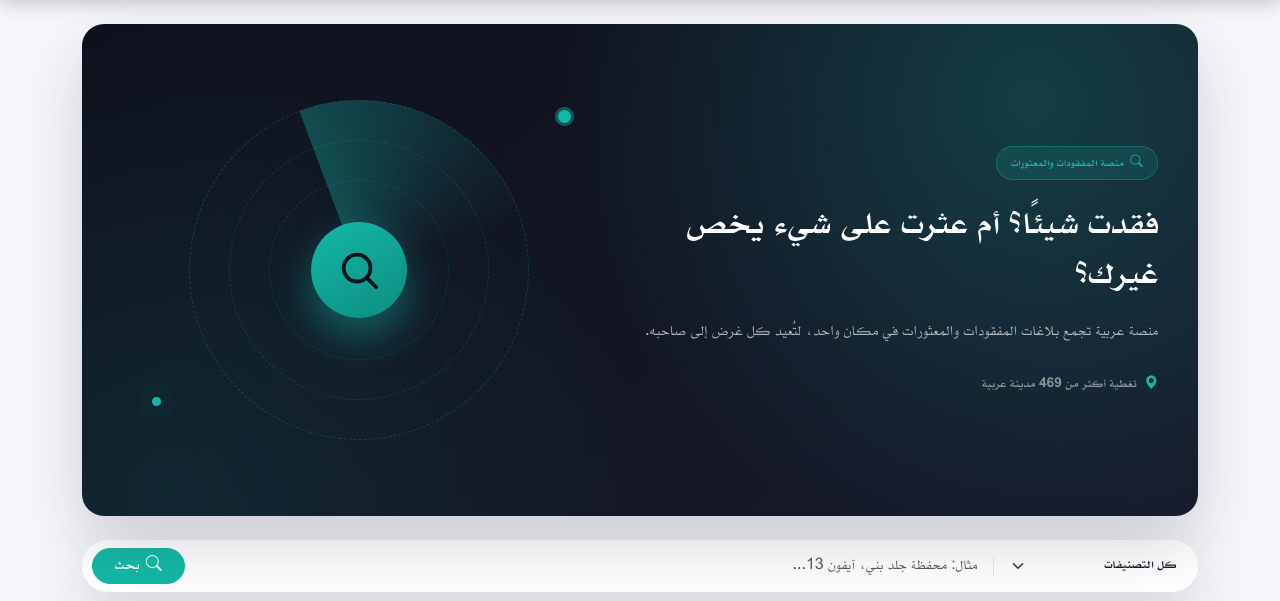
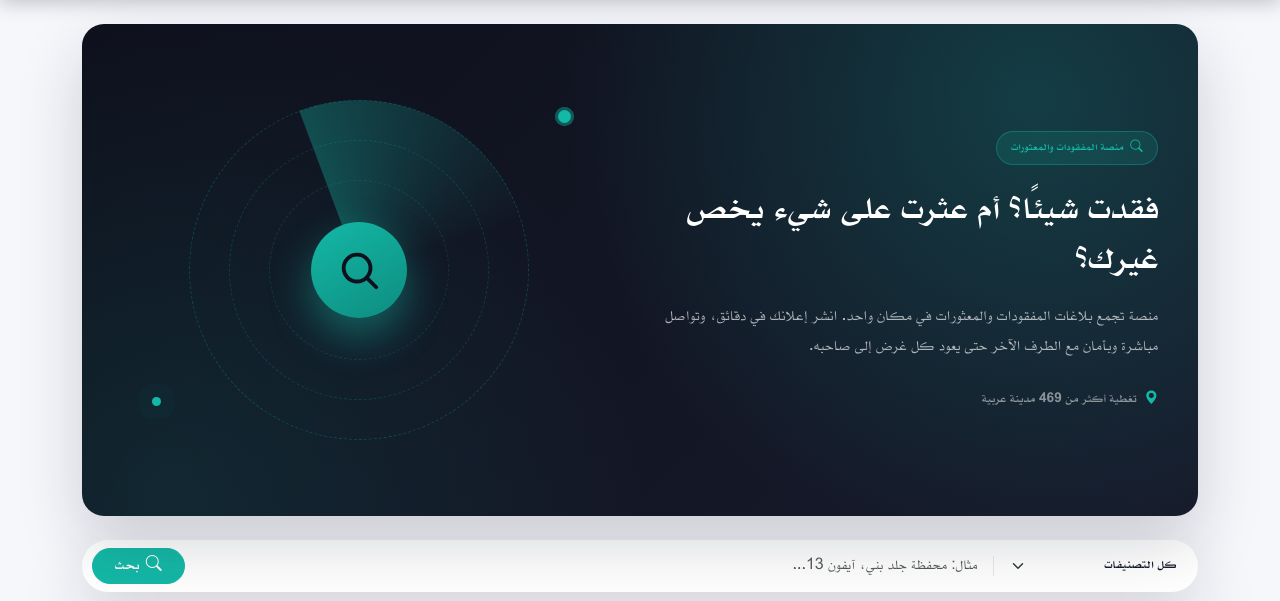
Before and after one commit to khattabaljaily/misfound, a Django app: page / in a window 1280 px wide. Shown: the part 58-659 px from the top of the page. Run offline with Django 5.2, Linux system fonts and the light colour scheme; data comes from the database, SQL or seed files in the repository; data that the repository does not hold is empty; parts of the project's set-up code (start-up, migrations or seed data) failed here and were passed over; some libraries are stand-ins or nearby versions.

Commit message:
Drop 'عربية' and expand hero copy with more substance
Removed the regional label and added a second sentence describing the
concrete flow (post in minutes, contact the other side directly and
safely) instead of a single thin tagline.

```diff
--- a/templates/core/home.html
+++ b/templates/core/home.html
@@ -8,7 +8,7 @@
                 <i class="bi bi-search"></i> {% trans "منصة المفقودات والمعثورات" %}
             </span>
             <h1>{% trans "فقدت شيئًا؟ أم عثرت على شيء يخص غيرك؟" %}</h1>
-            <p>{% trans "منصة عربية تجمع بلاغات المفقودات والمعثورات في مكان واحد، لتُعيد كل غرض إلى صاحبه." %}</p>
+            <p>{% trans "منصة تجمع بلاغات المفقودات والمعثورات في مكان واحد. انشر إعلانك في دقائق، وتواصل مباشرة وبأمان مع الطرف الآخر حتى يعود كل غرض إلى صاحبه." %}</p>
 
             <div class="mf-hero-trust">
                 <i class="bi bi-geo-alt-fill"></i> {% trans "تغطية أكثر من 469 مدينة عربية" %}
```
